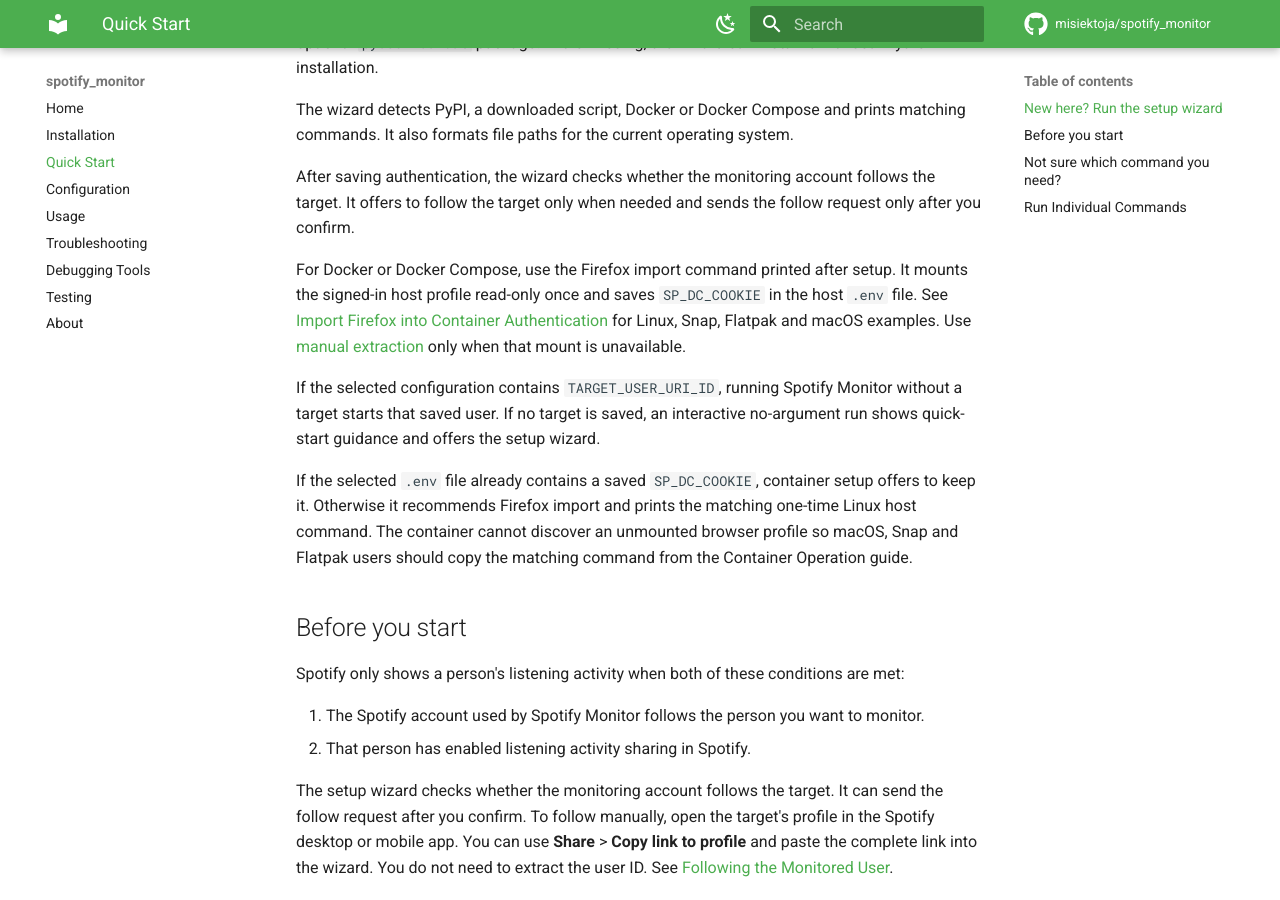
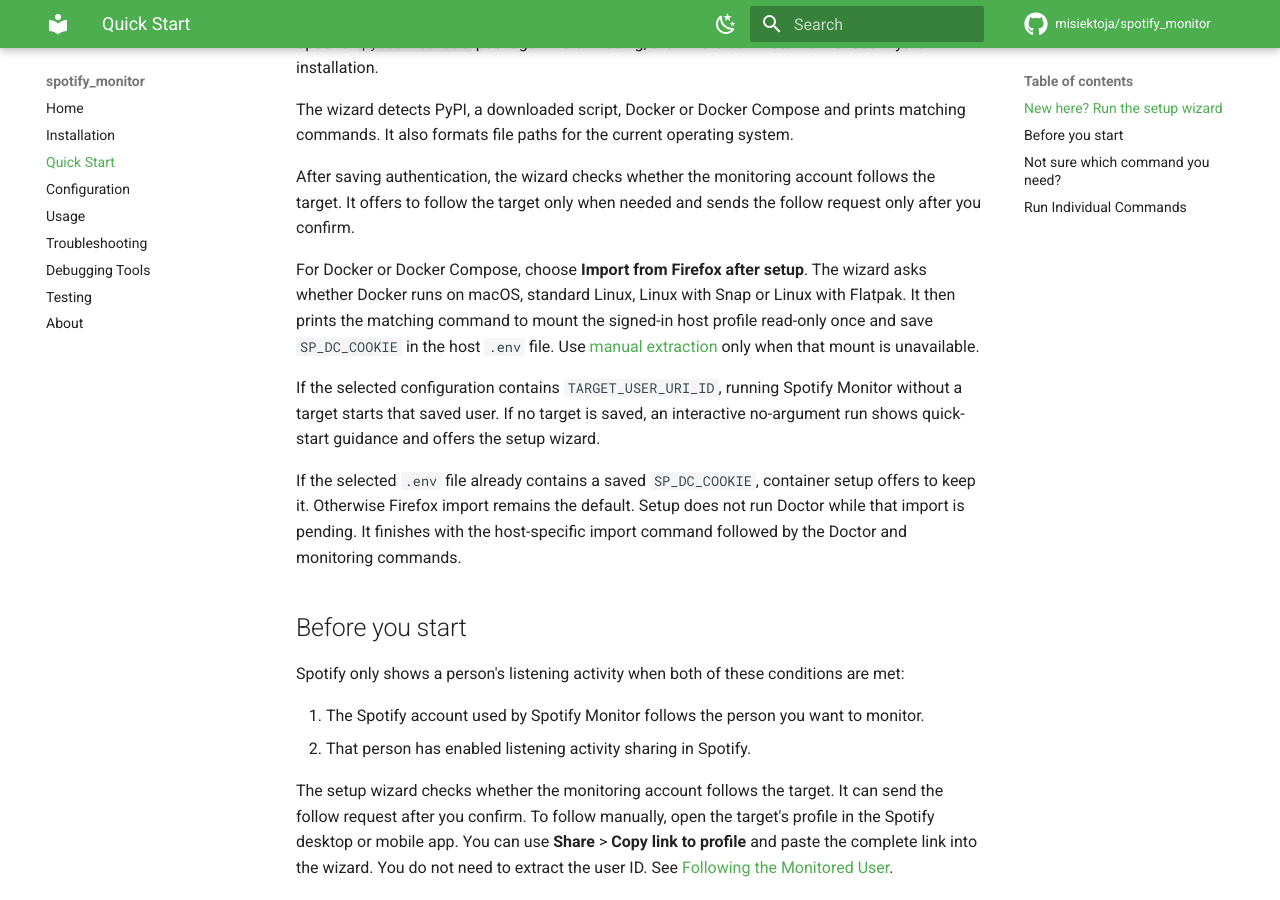
Before and after one commit to misiektoja/spotify_monitor, an MkDocs documentation site: the page built from docs/quick-start.md, in a window 1280 px wide and 900 px high, scrolled down 947 px. Built offline with MkDocs 1.6.1 and Material for MkDocs 9.7.7, drawn with Linux system fonts in a browser that asks for light colours; comment, search, counter and statistics services are not loaded.

Commit message:
docs(quick-start): document deferred Docker authentication

```diff
--- a/docs/quick-start.md
+++ b/docs/quick-start.md
@@ -70,11 +70,11 @@
 
 After saving authentication, the wizard checks whether the monitoring account follows the target. It offers to follow the target only when needed and sends the follow request only after you confirm.
 
-For Docker or Docker Compose, use the Firefox import command printed after setup. It mounts the signed-in host profile read-only once and saves `SP_DC_COOKIE` in the host `.env` file. See [Import Firefox into Container Authentication](usage.md#import-firefox-into-container-authentication) for Linux, Snap, Flatpak and macOS examples. Use [manual extraction](configuration.md#manual-cookie-extraction) only when that mount is unavailable.
+For Docker or Docker Compose, choose **Import from Firefox after setup**. The wizard asks whether Docker runs on macOS, standard Linux, Linux with Snap or Linux with Flatpak. It then prints the matching command to mount the signed-in host profile read-only once and save `SP_DC_COOKIE` in the host `.env` file. Use [manual extraction](configuration.md#manual-cookie-extraction) only when that mount is unavailable.
 
 If the selected configuration contains `TARGET_USER_URI_ID`, running Spotify Monitor without a target starts that saved user. If no target is saved, an interactive no-argument run shows quick-start guidance and offers the setup wizard.
 
-If the selected `.env` file already contains a saved `SP_DC_COOKIE`, container setup offers to keep it. Otherwise it recommends Firefox import and prints the matching one-time Linux host command. The container cannot discover an unmounted browser profile so macOS, Snap and Flatpak users should copy the matching command from the Container Operation guide.
+If the selected `.env` file already contains a saved `SP_DC_COOKIE`, container setup offers to keep it. Otherwise Firefox import remains the default. Setup does not run Doctor while that import is pending. It finishes with the host-specific import command followed by the Doctor and monitoring commands.
 
 <a id="before-you-start"></a>
 ## Before you start
```
